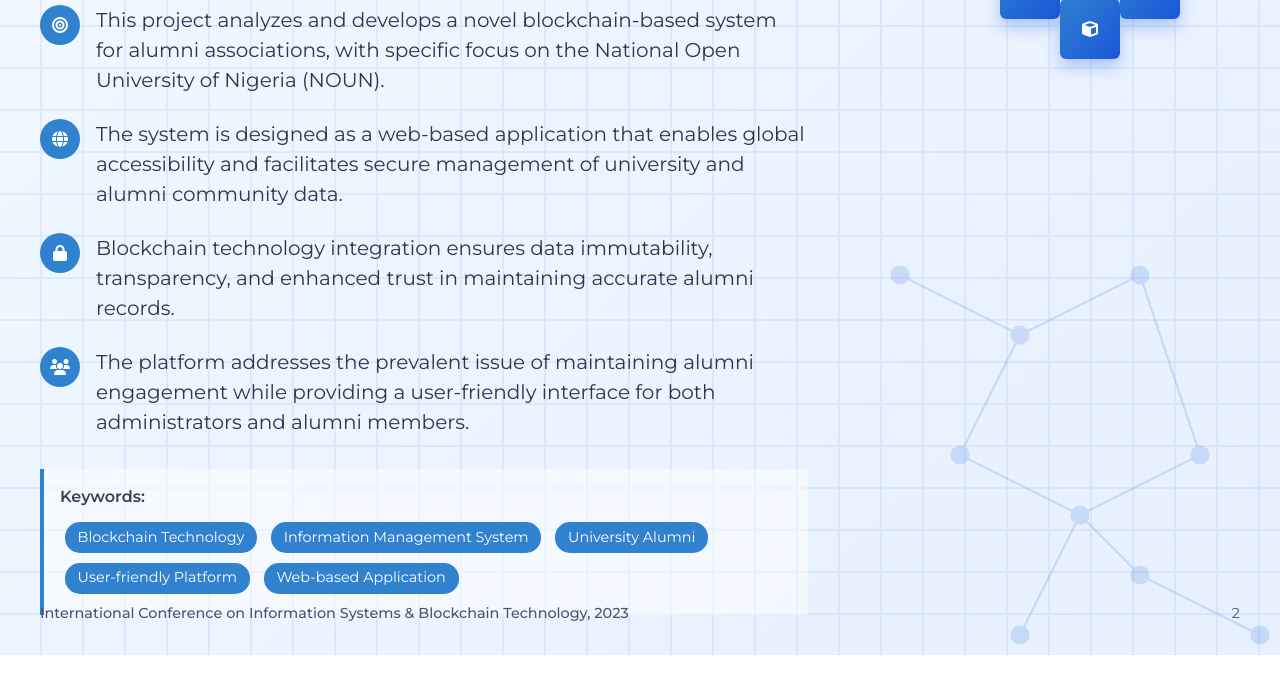
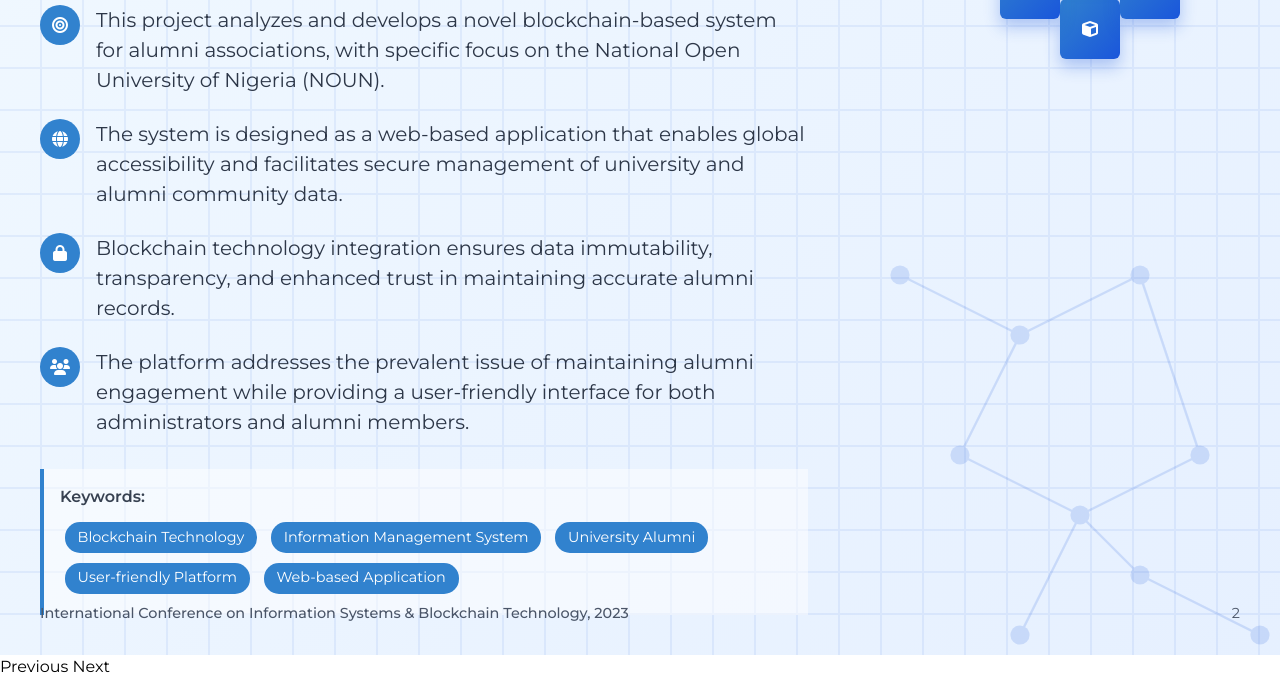
Before and after one commit to adeduroo/blockchain-presentation, a plain HTML site: page abstract.html in a window 1280 px wide. Shown: the part 131-810 px from the top of the page. Drawn offline with nearby package versions, Linux system fonts and the light colour scheme.

Commit message:
Update abstract.html

```diff
--- a/abstract.html
+++ b/abstract.html
@@ -271,5 +271,7 @@
             <div class="page-number">2</div>
         </div>
     </div>
+    <a href="index.html">Previous</a>
+        <a href="introduction-problem.html">Next</a>
 </body>
 </html>
```
